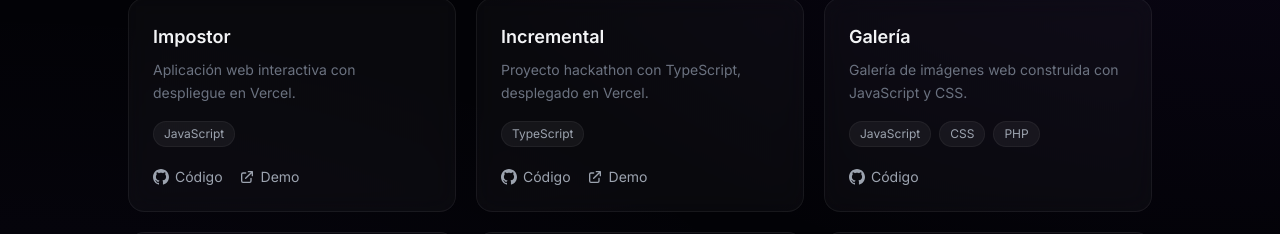
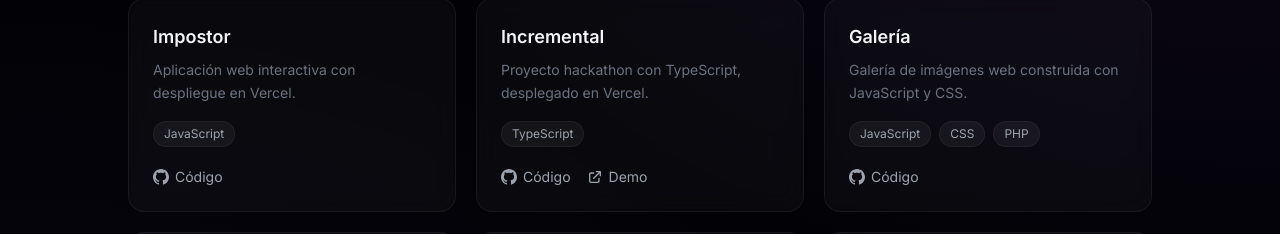
Before and after one commit to chalo2812/chalo2812.github.io, a React (Vite) app: page / in a window 1280 px wide. Shown: the part 1566-1800 px from the top of the page. Built offline with nearby package versions, Linux system fonts and the light colour scheme; no server answers; the HTML template or start-up script is replaced by a standard one.

Commit message:
eliminar demo de un proyecto no funcionable

```diff
--- a/src/data/projects.ts
+++ b/src/data/projects.ts
@@ -12,7 +12,6 @@ export const projects: Project[] = [
     description: 'Aplicación web interactiva con despliegue en Vercel.',
     tech: ['JavaScript'],
     github: 'https://github.com/chalo2812/impostor',
-    demo: 'https://impostor-phi-seven.vercel.app',
   },
   {
     title: 'Incremental',
```
